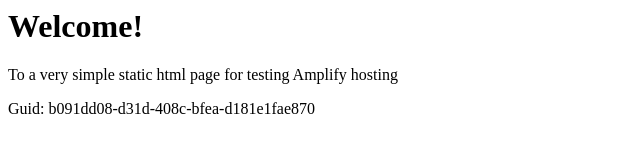
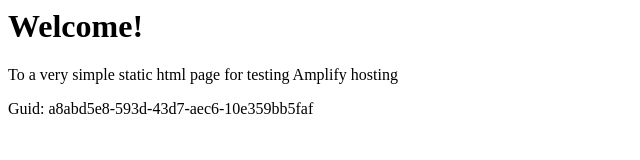
Before and after one commit to aws-aemilia-yul/Github-PR-Commit-Integration-Test-DoNotTouch-GithubWebhookPreviewCanaryTest-v1-prod-ca-central-1, a website: page src/index.html in a window 1280 px wide. Shown: the full height of the page, 0-640 px from the left. Drawn offline with Linux system fonts and the light colour scheme.

Commit message:
commit from integ tests

```diff
--- a/src/index.html
+++ b/src/index.html
@@ -12,6 +12,6 @@
 <body>
     <h1>Welcome!</h1>
     <p>To a very simple static html page for testing Amplify hosting</p>
-    <p>Guid: b091dd08-d31d-408c-bfea-d181e1fae870</p></body>
+    <p>Guid: a8abd5e8-593d-43d7-aec6-10e359bb5faf</p></body>
 
 </html>
```
